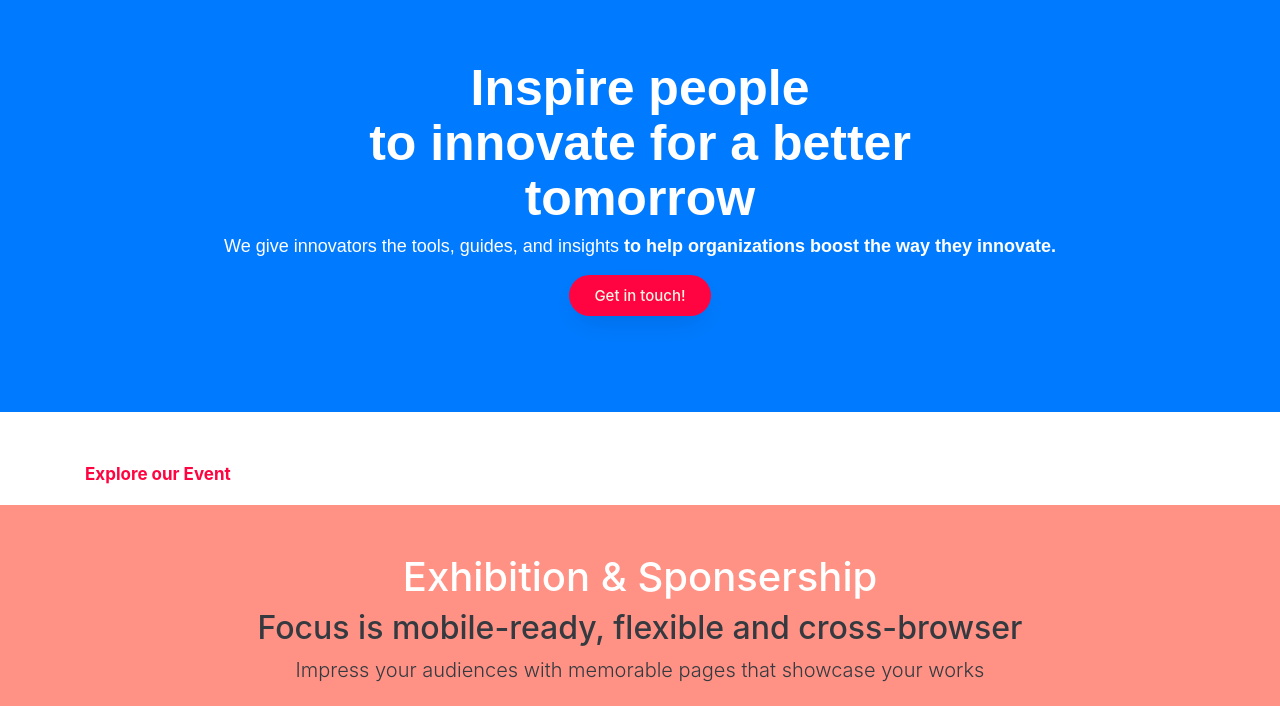
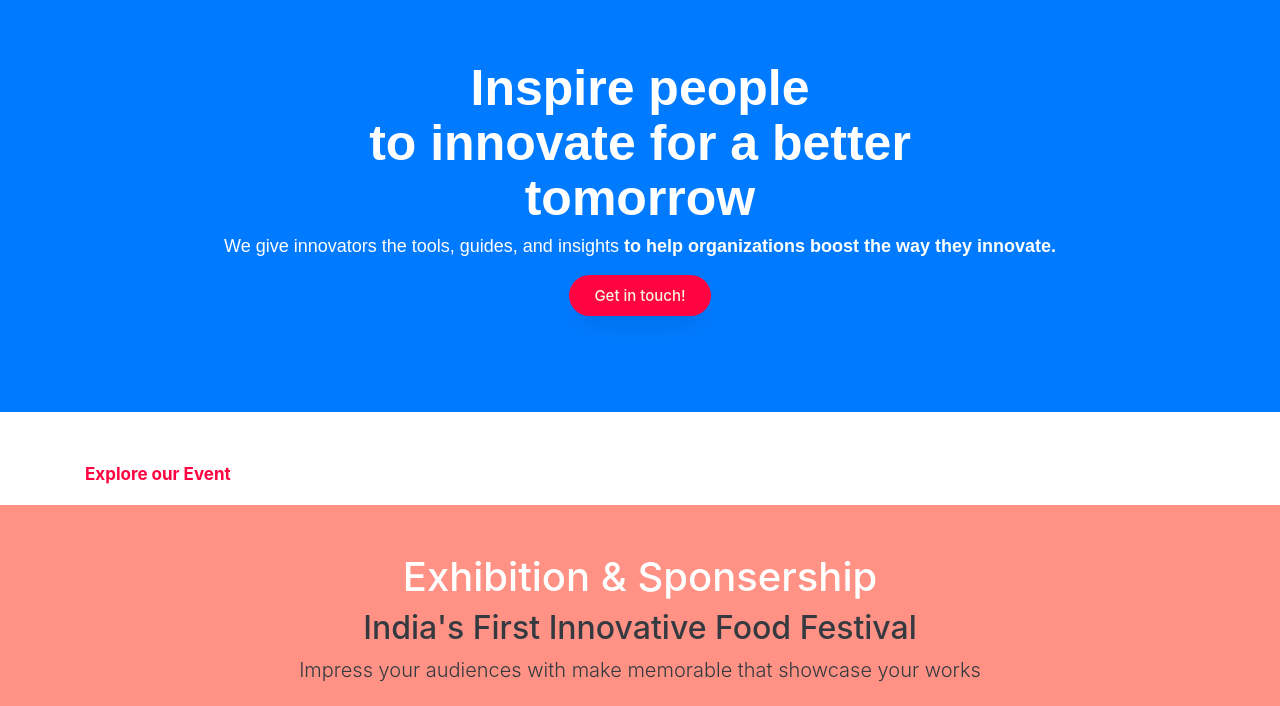
Before and after one commit to dreambackup/COI, a plain HTML site: page index.html in a window 1280 px wide. Shown: the part 83-789 px from the top of the page. Drawn offline with nearby package versions, Linux system fonts and the light colour scheme.

Commit message:
Update index.html

```diff
--- a/index.html
+++ b/index.html
@@ -193,8 +193,8 @@ We give innovators the tools, guides, and insights  <b> to help
  <div class="container-fluid text-dark text-center" style="background-color: #ff9285!important;">
             <div class="container py-5">
 			<h1 class="text-center text-white">Exhibition & Sponsership </h1>
-                <h2 class="font-sans-serif">Focus is mobile-ready, flexible and cross-browser</h2>
-                <p class="lead mb-4">Impress your audiences with memorable pages that showcase your works</p>
+                <h2 class="font-sans-serif">India's First Innovative Food Festival</h2>
+                <p class="lead mb-4">Impress your audiences with make memorable that showcase your works</p>
                 <a href="" class="btn btn-outline-dark">Buy now</a>
             </div>
         </div>
```
